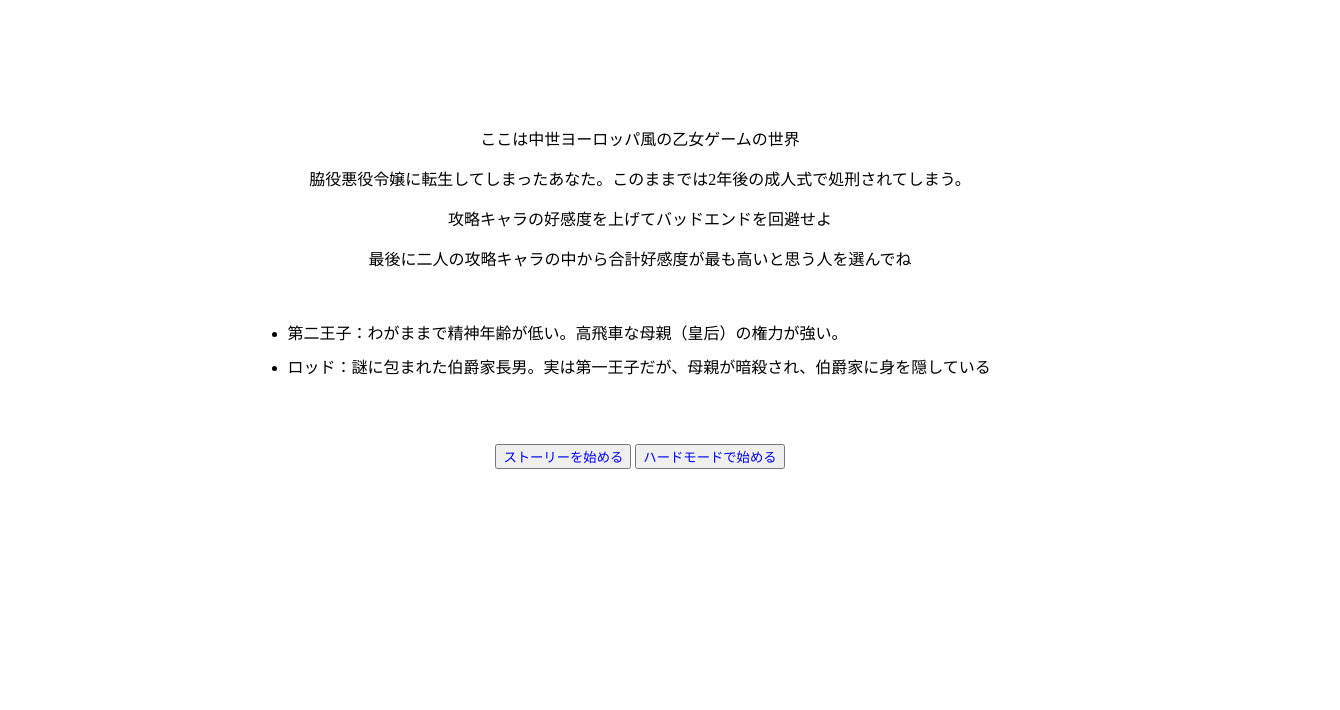
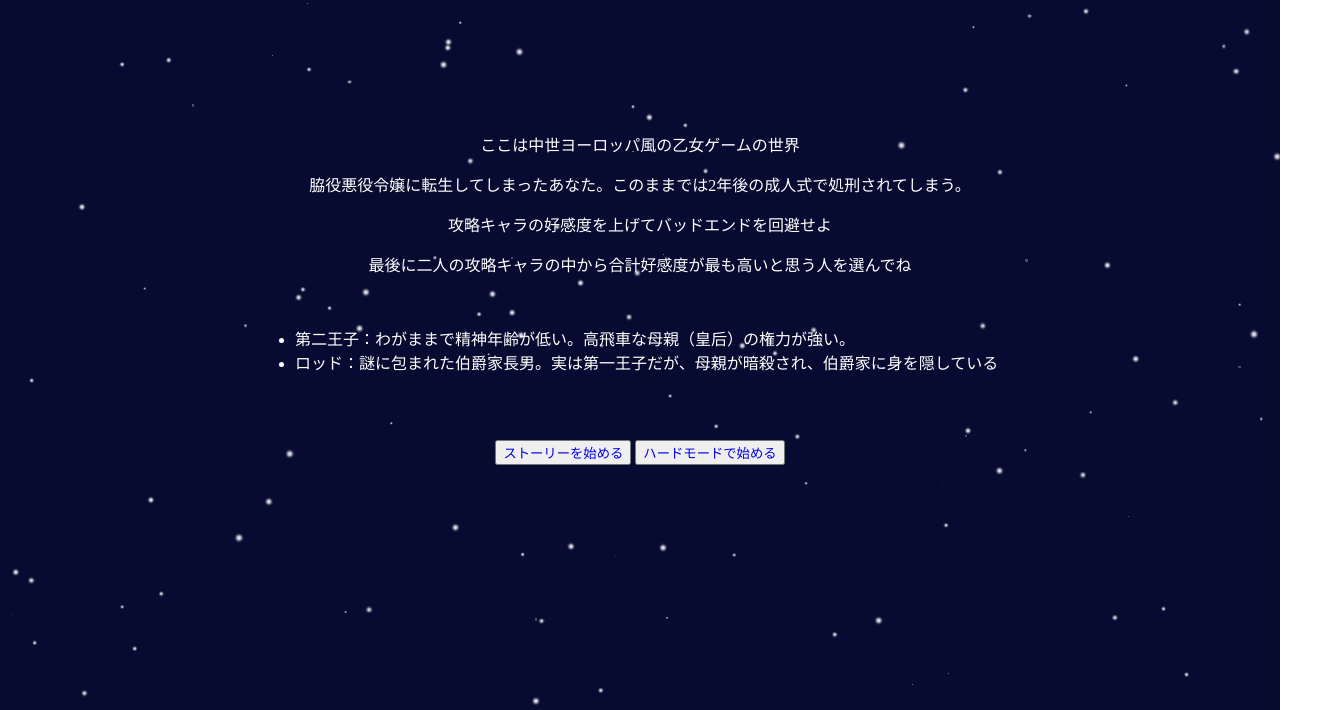
Before and after one commit to onyanyada/kadai02_janken_rich, a plain HTML site: page index.html in a window 1280 px wide. Shown: the part 90-800 px from the top of the page, 1340 px wide, since content can reach past the window. Drawn offline with nearby package versions, Linux system fonts and the light colour scheme.

Commit message:
トップで雪が降る様子を実装

```diff
--- /dev/null
+++ b/css/5-5.css
@@ -0,0 +1,25 @@
+html,
+body {
+    height: 100%;
+    /*高さを100%にして描画エリアをとる*/
+}
+
+#particles-js {
+    position: fixed;
+    /*描画固定*/
+    z-index: -1;
+    /*描画を一番下に*/
+    width: 100%;
+    height: 100%;
+    background-color: #070A31;
+    /*背景色*/
+}
+
+#wrapper {
+    position: relative;
+    /*描画を#particles-jsよりも上にするためposition:relative;を指定*/
+    z-index: 1;
+    /*z-indexの数字を大きくすることで描画を#particles-jsよりも上に*/
+    width: 100%;
+    height: 100%;
+}
--- /dev/null
+++ b/css/index.css
@@ -0,0 +1,35 @@
+body {
+    margin: 0;
+}
+
+.index-header {
+    width: 100%;
+    padding: 30px;
+}
+
+.index-header h1 {
+    width: 650px;
+    margin: 0 auto;
+    color: #fff;
+}
+
+.prologue {
+    margin: 0 auto;
+    width: 770px;
+    text-align: center;
+    padding-top: 100px;
+    color: #fff;
+}
+
+.pro-option {
+    text-align: left;
+    margin-top: 50px;
+}
+
+.startStory {
+    margin-top: 50px;
+}
+
+a {
+    text-decoration: none;
+}
--- a/css/style.css
+++ b/css/style.css
@@ -13,35 +13,6 @@ ul {
 li {
     margin: 10px 0px;
 }
-
-/* index.htmlここから */
-.index-header {
-    width: 100%;
-    padding: 30px;
-}
-
-.index-header h1 {
-    width: 650px;
-    margin: 0 auto;
-}
-
-.prologue {
-    margin: 0 auto;
-    width: 705px;
-    text-align: center;
-    padding-top: 100px;
-}
-
-.pro-option {
-    text-align: left;
-    margin-top: 50px;
-}
-
-.startStory {
-    margin-top: 50px;
-}
-
-/* index.htmlここまで */
 
 /* story.htmlここから */
 header {
--- a/index.html
+++ b/index.html
@@ -5,14 +5,17 @@
     <meta charset="UTF-8">
     <meta name="viewport" content="width=device-width, initial-scale=1.0">
     <title>悪役令嬢に転生</title>
-    <link rel="stylesheet" href="css/style.css">
+    <link rel="stylesheet" href="css/index.css">
+    <link rel="stylesheet" href="css/5-5.css">
 </head>
 
 <body>
+    <div id="particles-js"></div>
     <header class="index-header">
         <h1>悪役令嬢に転生！バッドエンドを回避せよ</h1>
     </header>
     <main>
+        <div id="wrapper">
             <div class="prologue">
                 <p>ここは中世ヨーロッパ風の乙女ゲームの世界</p>
                 <p>脇役悪役令嬢に転生してしまったあなた。このままでは2年後の成人式で処刑されてしまう。</p>
@@ -28,11 +31,13 @@
                 <button id="hardBtn"><a href="story.html">ハードモードで始める</a></button>
             </div>
 
-
+        </div>
     </main>
     <script src="https://ajax.googleapis.com/ajax/libs/jquery/3.7.1/jquery.min.js"></script>
     <script src="js/script.js"></script>
     <script src="js/hardmode.js"></script>
+    <script src="http://cdn.jsdelivr.net/particles.js/2.0.0/particles.min.js"></script>
+    <script src="js/5-5.js"></script>
 </body>
 
 </html>
--- /dev/null
+++ b/js/5-5.js
@@ -0,0 +1,76 @@
+particlesJS("particles-js", {
+    "particles": {
+        "number": {
+            "value": 100,//この数値を変更すると雪の数が増減できる
+            "density": {
+                "enable": true,
+                "value_area": 800
+            }
+        },
+        "color": {
+            "value": "#ffffff"
+        },
+        "shape": {
+            "type": "image",//形状は画像を指定
+            "stroke": {
+                "width": 3,
+                "color": "#fff"
+            },
+            "image": {
+                "src": "img/snow.png",//【重要】画像を指定！雪の画像を設定してください。
+                "width": 120,
+                "height": 120
+            }
+        },
+        "opacity": {
+            "value": 0.7,
+            "random": false,
+            "anim": {
+                "enable": false,
+                "speed": 1,
+                "opacity_min": 0.1,
+                "sync": false
+            }
+        },
+        "size": {
+            "value": 5,
+            "random": true,
+            "anim": {
+                "enable": false,
+                "speed": 20,
+                "size_min": 0.1,
+                "sync": false
+            }
+        },
+        "line_linked": {
+            "enable": false,
+        },
+        "move": {
+            "enable": true,
+            "speed": 3,//この数値を小さくするとゆっくりな動きになる
+            "direction": "bottom",//下に向かって落ちる
+            "random": true,//動きはランダム
+            "straight": false,//動きをとどめない
+            "out_mode": "out",//画面の外に出るように描写
+            "bounce": false,//跳ね返りなし
+            "attract": {
+                "enable": true,
+                "rotateX": 300,
+                "rotateY": 1200
+            }
+        }
+    },
+    "interactivity": {
+        "detect_on": "canvas",
+        "events": {
+            "onhover": {
+                "enable": false,
+            },
+            "onclick": {
+                "enable": false,
+            },
+            "resize": true
+        }
+    },
+    "retina_detect": true
+});
```
Also changed, not shown: img/snow.png (added). Lines whose indentation alone changed are shown as unchanged.
